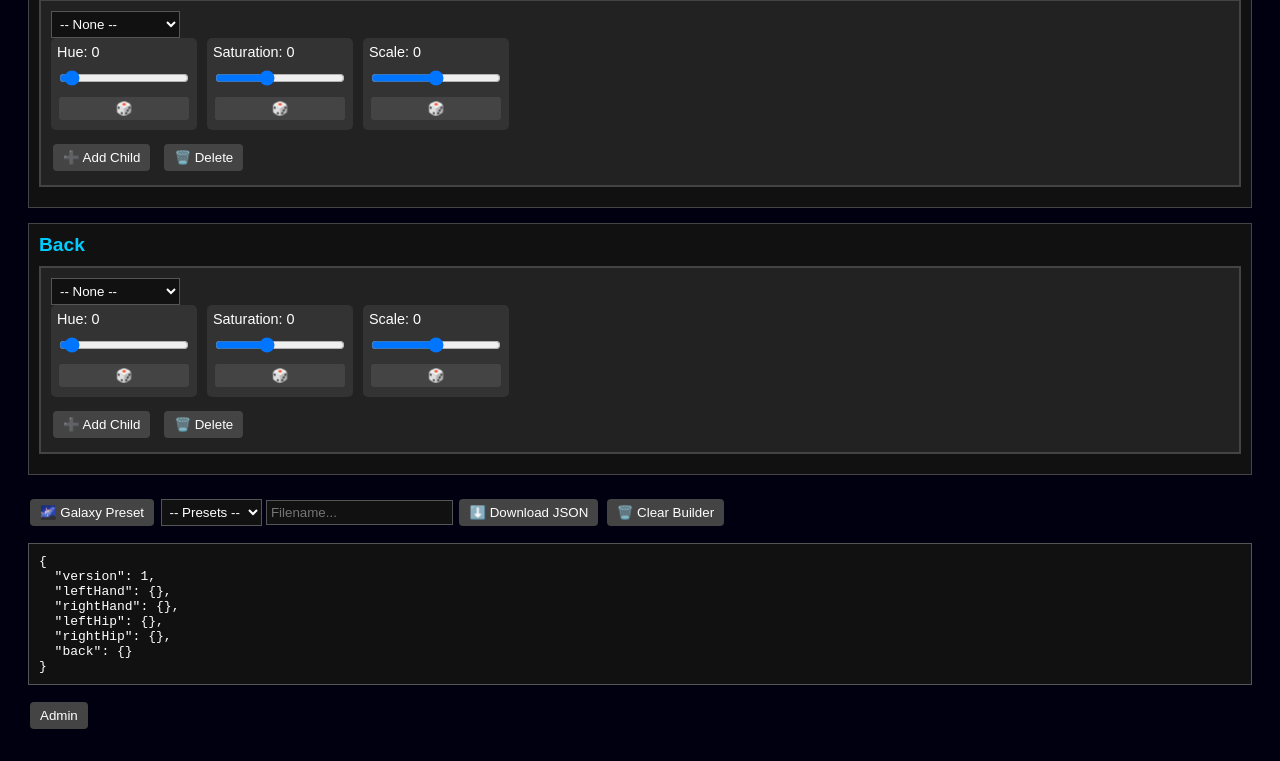
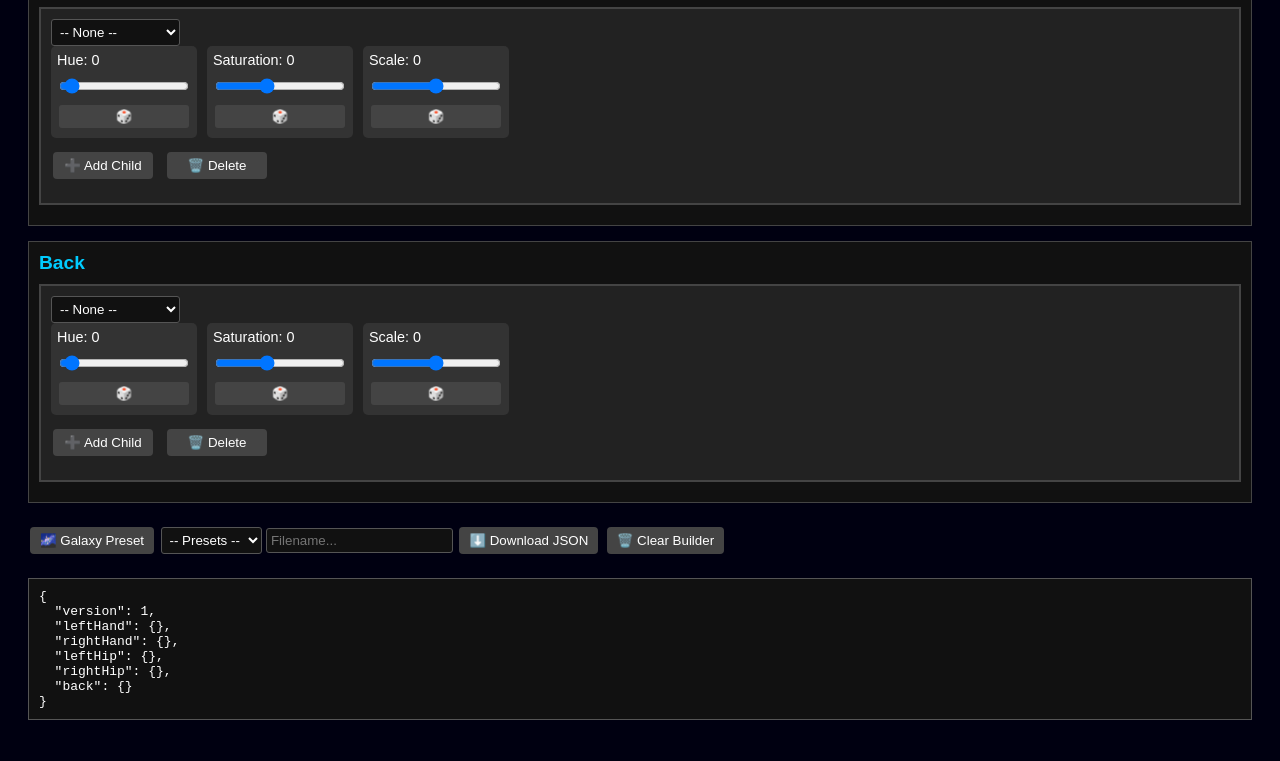
Before and after one commit to CrazyCrazy660/CrazyJsonMaker, a plain HTML site: page index.html in a window 1280 px wide. Shown: the part 1040-1801 px from the top of the page. Drawn offline with Linux system fonts and the light colour scheme.

Commit message:
Update style.css

```diff
--- a/style.css
+++ b/style.css
@@ -3,6 +3,10 @@ body {
   color: white;
   font-family: sans-serif;
   padding: 20px;
+}
+
+h1 {
+  margin-top: 0;
 }
 
 #builder {
@@ -30,12 +34,12 @@ body {
   background-color: #222;
 }
 
-/* Responsive layout for sliders */
 .input-row {
   display: flex;
   flex-direction: column;
   gap: 10px;
 }
+
 @media (min-width: 600px) {
   .input-row {
     flex-direction: row;
@@ -87,6 +91,10 @@ body {
   font-weight: bold;
 }
 
+.button-bar {
+  margin-bottom: 20px;
+}
+
 button {
   background: #444;
   color: white;
@@ -97,11 +105,13 @@ button {
   cursor: pointer;
 }
 
-input, select {
+input,
+select {
   background: #111;
   color: white;
   border: 1px solid #555;
   padding: 4px;
+  border-radius: 3px;
 }
 
 #adminPanel {
@@ -110,3 +120,19 @@ input, select {
   padding: 10px;
   margin-top: 20px;
 }
+
+.floating-admin-btn {
+  position: fixed;
+  bottom: 10px;
+  left: 10px;
+}
+
+.children {
+  margin-top: 10px;
+  padding-left: 10px;
+  border-left: 2px dashed #444;
+}
+
+.item-block button {
+  min-width: 100px;
+}
```
